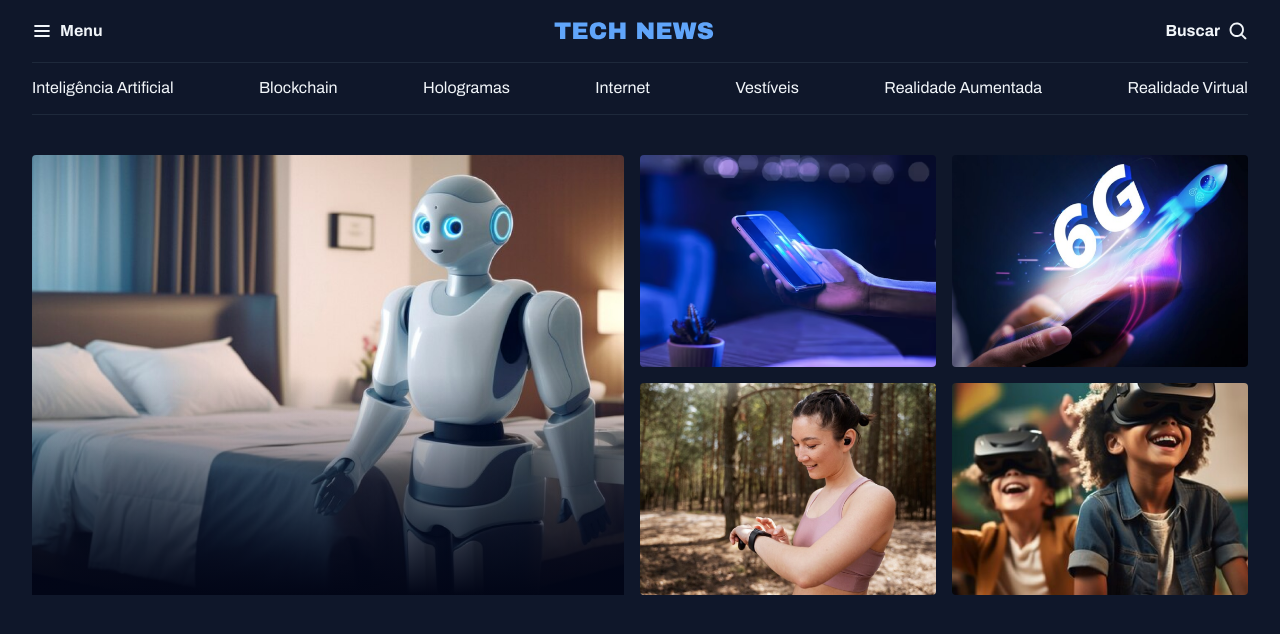
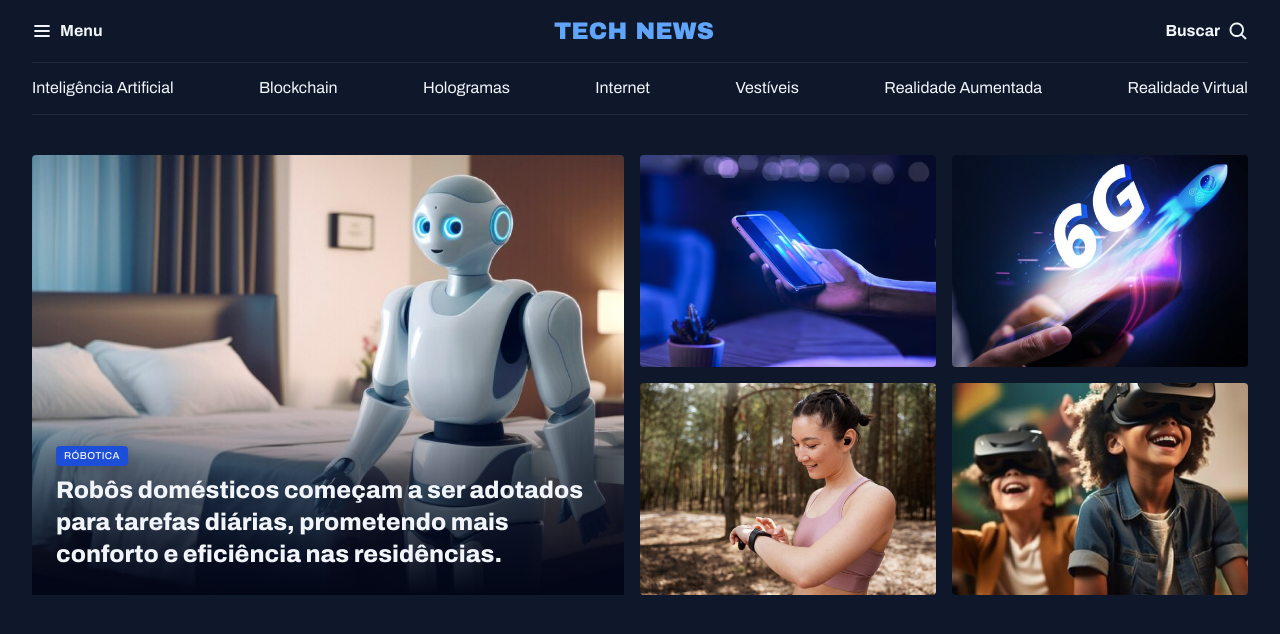
Before and after one commit to Victorornellas/Projeto-Noticias, a plain HTML site: page index.html in a window 1280 px wide. Drawn offline with Linux system fonts and the light colour scheme.

Commit message:
Ajustando o card

```diff
--- a/index.html
+++ b/index.html
@@ -41,9 +41,16 @@
 
     <main class="grid container">
         <section id="featured" class="grid grid-flow-col gap-16">
-            <div class="card">
+            <figure class="card">
                 <img src="assets/images/Image 01.png" alt="">
-            </div>
+
+                <figcaption>
+                    <span class="content-tag">Róbotica</span>
+                    <h2 class="text-2xl">
+                        Robôs domésticos começam a ser adotados para tarefas diárias, prometendo mais conforto e eficiência nas residências.
+                    </h2>
+                </figcaption>
+            </figure>
 
             <div class="grid grid-cols-2 gap-16">
                 <div>
--- a/styles/global.css
+++ b/styles/global.css
@@ -54,3 +54,15 @@ img {
 main {
     margin-top: 40px;
 }
+
+.content-tag {
+    display: inline-block;
+    background-color: var(--brand-color-dark);
+    padding: 4px 8px;
+    border-radius: 4px;
+    font: 500 10px/1.2 var(--font-family);
+    text-transform: uppercase;
+    letter-spacing: 0.04em;
+    color: var(--text-color-primary);
+    box-shadow: 0px 4px 16px rgba(2, 6, 23, 0.251);
+}
--- a/styles/sections.css
+++ b/styles/sections.css
@@ -7,6 +7,8 @@
 }
 
 .card {
+    position: relative;
+    overflow: hidden;
     position: relative;
 
     &::before {
@@ -20,4 +22,15 @@
             #020617 100%
         );
     }
+
+    figcaption {
+        position: absolute;
+        bottom: 0;
+
+        padding: 24px;
+
+        h2 {
+            margin-top: 8px;
+        }
+    }
 }
--- a/styles/utility.css
+++ b/styles/utility.css
@@ -16,3 +16,19 @@
  .gap-16 {
     gap: 16px;
  }
+
+ .text-2xl {
+    font: var(--h1);
+ }
+
+ .text-xl {
+    font: var(--h2);
+ }
+
+ .text-lg {
+    font: var(--h3);
+ }
+
+ .text-sm {
+    font: var(--text-sm);
+ }
```
